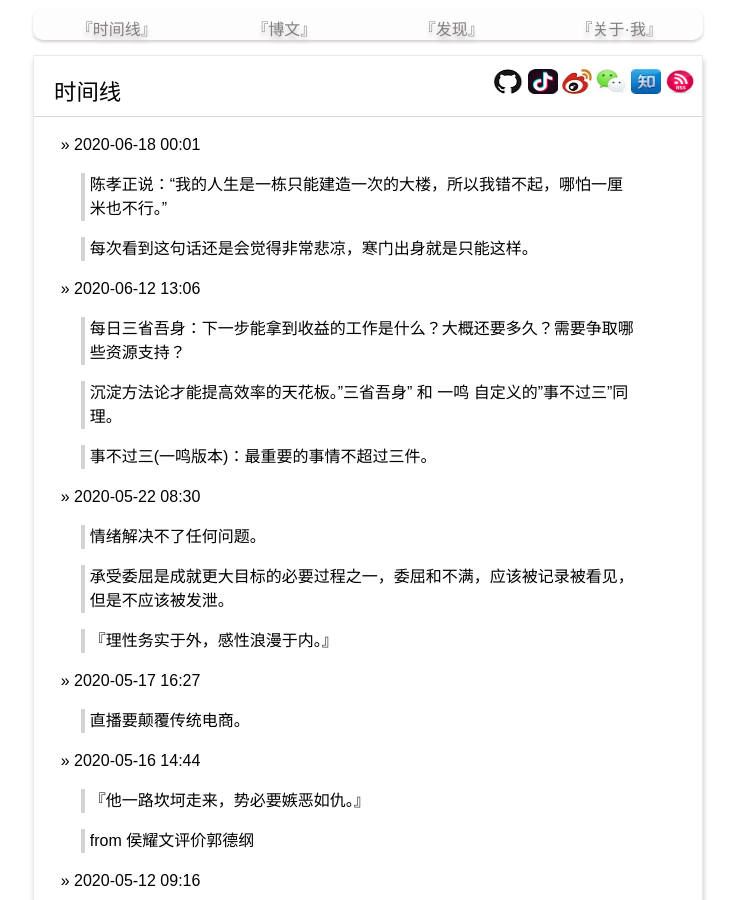
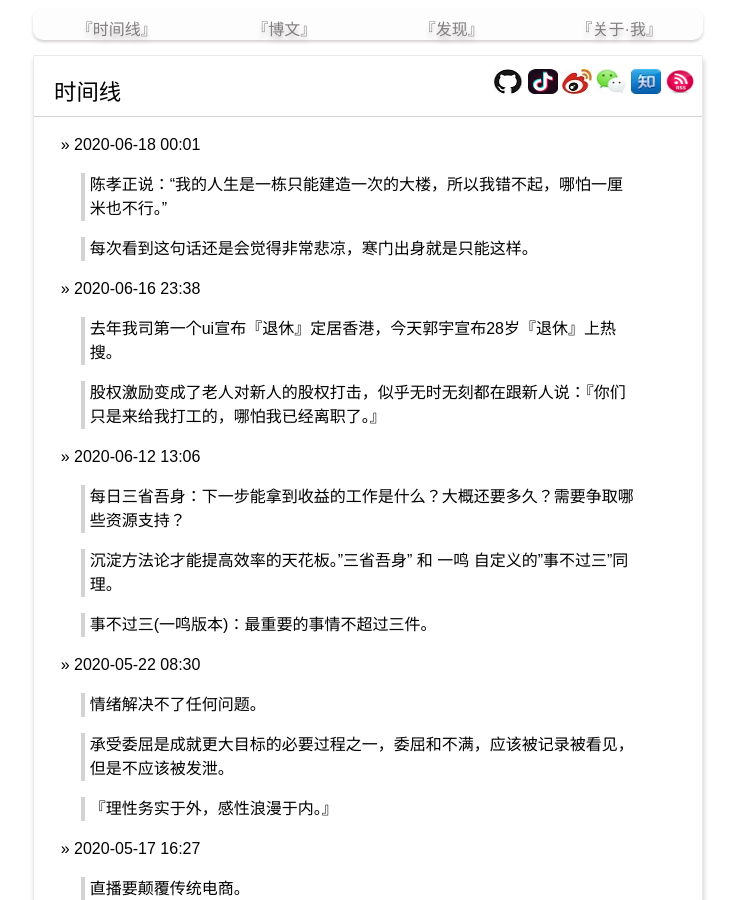
Before and after one commit to yanyiwu/blog, a Jekyll site: the page built from index.md, in a window 1280 px wide and 900 px high. Shown: the whole window, without its empty margins (272-1009 px from the left). Built offline with Jekyll 4.4.1, drawn with Linux system fonts in a browser that asks for light colours; Markdown is read by kramdown in place of the engine named in the settings; comment, search, counter and statistics services are not loaded.

Commit message:
[moment] update 06-16

```diff
--- a/index.md
+++ b/index.md
@@ -8,6 +8,12 @@ title: 时间线
 > 陈孝正说：“我的人生是一栋只能建造一次的大楼，所以我错不起，哪怕一厘米也不行。”
 
 > 每次看到这句话还是会觉得非常悲凉，寒门出身就是只能这样。
+
+&raquo; 2020-06-16 23:38
+
+> 去年我司第一个ui宣布『退休』定居香港，今天郭宇宣布28岁『退休』上热搜。
+
+> 股权激励变成了老人对新人的股权打击，似乎无时无刻都在跟新人说：『你们只是来给我打工的，哪怕我已经离职了。』
 
 &raquo; 2020-06-12 13:06
 
```
